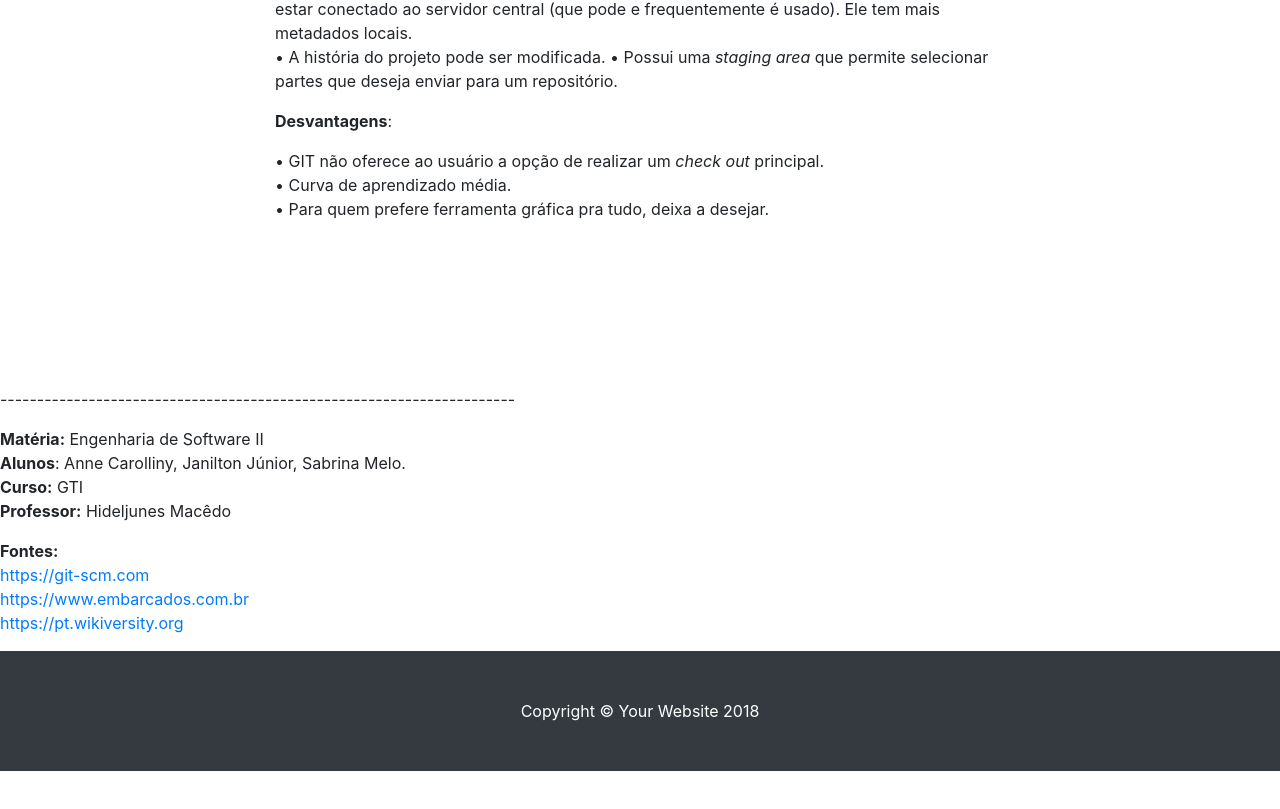
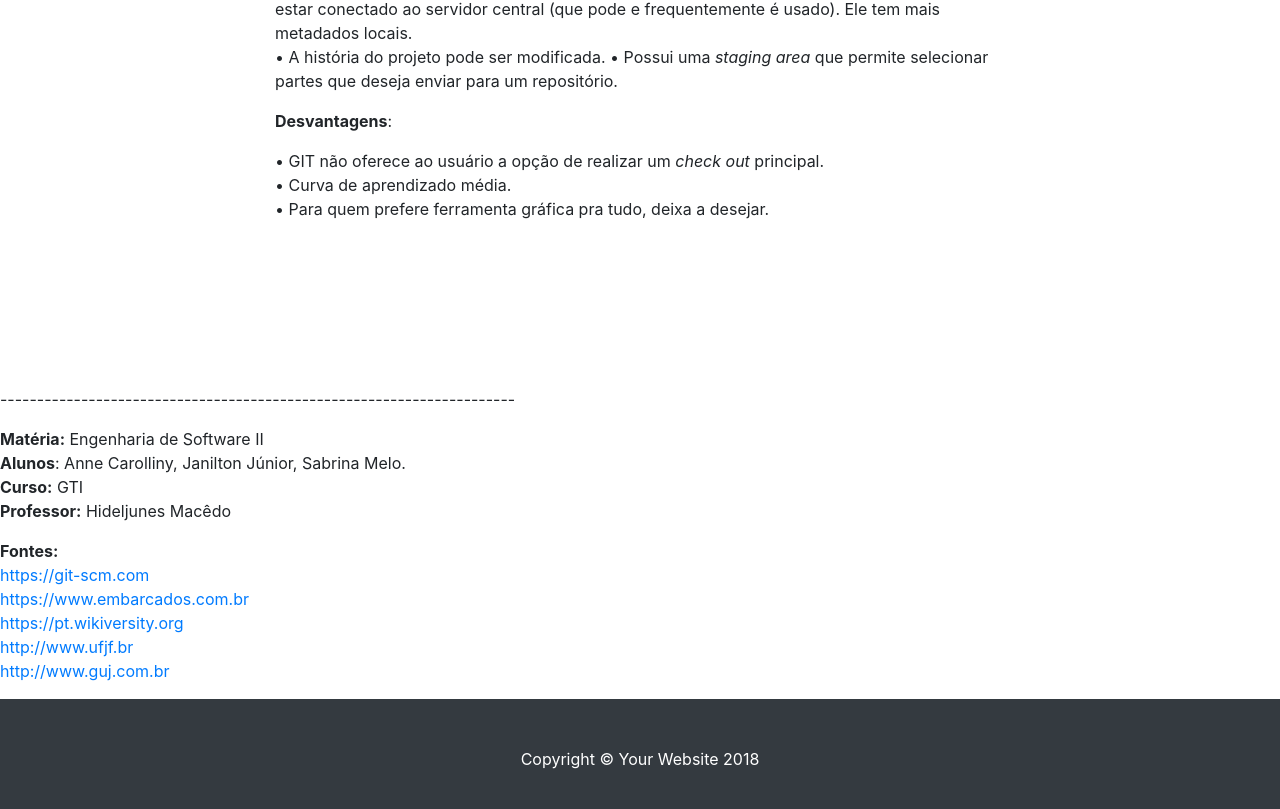
Before and after one commit to janiltonjr/projetohidel.github.io, a website with bundled scripts: page index.html in a window 1280 px wide. Shown: the part 7202-8011 px from the top of the page. Before the commit the page ends 7973 px from the top, so only its background shows below. Built offline with nearby package versions, Linux system fonts and the light colour scheme.

Commit message:
Update index.html

```diff
--- a/index.html
+++ b/index.html
@@ -227,6 +227,11 @@
     <a href="https://git-scm.com/book/pt-br/v1/Git-e-Outros-Sistemas-Git-e-Subversion">https://git-scm.com</a><br />
     <a href="https://www.embarcados.com.br/controle-de-versoes-parte-ii-cvs-e-svn/">https://www.embarcados.com.br</a><br />
     <a href="https://pt.wikiversity.org/wiki/Subversion_-_SVN">https://pt.wikiversity.org</a><br />
+    <a href="http://www.ufjf.br/getcomp/files/2013/03/An%C3%A1lise-Comparativa-entre-Sistemas-de-Controle-de-Vers%C3%B5es-Daniel-Tannure-Menandro-de-Freitas.pdf">http://www.ufjf.br</a><br />
+    <a href="http://www.guj.com.br/t/git-vs-svn/276462/2">http://www.guj.com.br</a><br />
+    </address>
+    </p>
+
 <!-- Footer -->
     <footer class="py-5 bg-dark">
       <div class="container">
```
